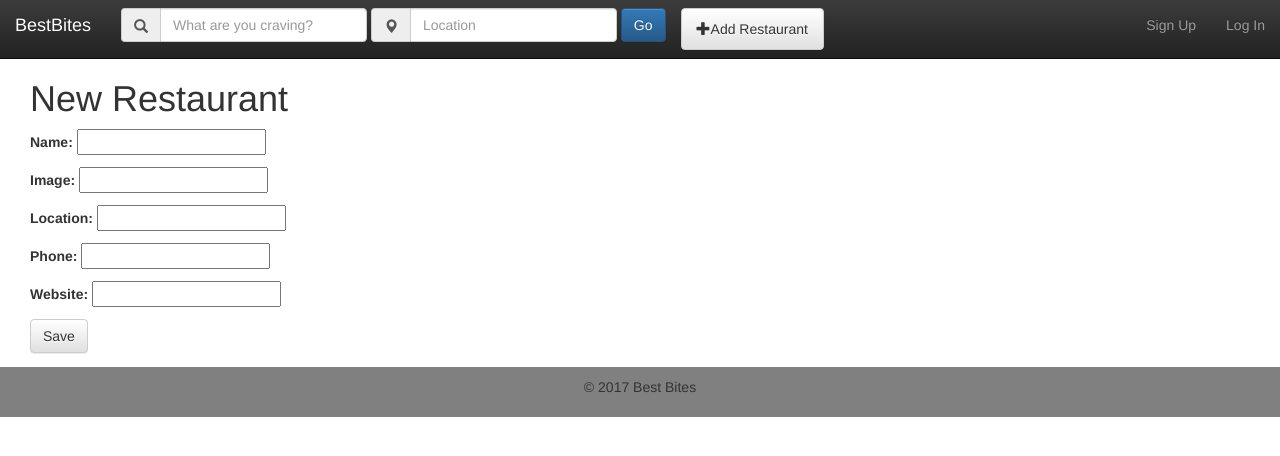
After one commit to jchung722/Best-Bites, a Django app: page /restaurant/new/ in a window 1280 px wide. The commit adds this page. Shown: the top 456 px of the page. Run offline with Django 3.2, Linux system fonts and the light colour scheme; some libraries are stand-ins or nearby versions.

Commit message:
can add restaurant and dishes

```diff
--- a/BestBitesSite/settings.py
+++ b/BestBitesSite/settings.py
@@ -39,7 +39,6 @@ INSTALLED_APPS = [
     'django.contrib.messages',
     'django.contrib.staticfiles',
     'website',
-    'star_ratings',
 ]
 
 MIDDLEWARE = [
--- a/BestBitesSite/urls.py
+++ b/BestBitesSite/urls.py
@@ -19,5 +19,4 @@ from django.contrib import admin
 urlpatterns = [
     url(r'^admin/', admin.site.urls),
     url(r'', include('website.urls')),
-    url(r'^ratings/', include('star_ratings.urls', namespace='ratings', app_name='ratings')),
 ]
--- a/website/forms.py
+++ b/website/forms.py
@@ -1,7 +1,7 @@
 from django import forms
 from django.contrib.auth.forms import UserCreationForm
 from django.contrib.auth.models import User
-from .models import Review
+from .models import Review, Dish, Restaurant
 
 
 class SignUpForm(UserCreationForm):
@@ -18,3 +18,15 @@ class ReviewForm(forms.ModelForm):
     class Meta:
         model = Review
         fields = ('rating', 'feedback',)
+
+class DishForm(forms.ModelForm):
+
+    class Meta:
+        model = Dish
+        fields = ('name', 'image', 'price', 'description')
+
+class RestaurantForm(forms.ModelForm):
+
+    class Meta:
+        model = Restaurant
+        fields = ('name', 'image', 'location', 'phone', 'website')
--- a/website/models.py
+++ b/website/models.py
@@ -1,6 +1,5 @@
 from django.db import models
 from django.utils import timezone
-
 
 # Create your models here.
 class Restaurant(models.Model):
--- a/website/static/css/main.css
+++ b/website/static/css/main.css
@@ -21,10 +21,13 @@ span {
 }
 
 .thumbnail {
-
   text-align: center;
   height: 250px;
   width: 250px;
+}
+
+#thumbnail-image  {
+  height: 100%;
 }
 
 #browse{
--- a/website/templates/website/dish_detail.html
+++ b/website/templates/website/dish_detail.html
@@ -18,7 +18,7 @@
         <a href="{% url 'dish_detail' pk=dish.pk %}"><img class="other-dishes-images" src="{{ dish.image }}" alt="{{dish.name}}"></a>
         <p>{{dish.name}}</p>
       {% endfor %}
-      <div><button type="button" class="btn btn-primary">See Menu</button></div>
+      <a href="{% url 'restaurant_detail' pk=dish.restaurant.pk %}" type="button" class="btn btn-primary">See Menu</a>
     </div>
     <div class="col-md-12">
       <h2 id="review-head">Reviews</h2>
--- a/website/templates/website/main.html
+++ b/website/templates/website/main.html
@@ -1,5 +1,4 @@
 {% load staticfiles %}
-{% load ratings %}
 
 <html>
     <head>
@@ -10,7 +9,6 @@
         <link rel="stylesheet" href="{% static 'css/dish_detail.css' %}">
         <link rel="stylesheet" href="{% static 'css/user_detail.css' %}">
         <link rel="icon" href="{% static 'img/favicon.ico' %}">
-        <link rel="stylesheet" href="{% static 'star-ratings/css/star-ratings.css' %}">
     </head>
     <header>
       <nav class="navbar navbar-inverse navbar-static-top">
@@ -21,10 +19,10 @@
             </a>
           </div>
           <div class="collapse navbar-collapse" id="bs-example-navbar-collapse-1">
-            <form class="navbar-form navbar-left">
+            <form class="navbar-form navbar-left" action="{% url 'dish_list' %}" method="GET">
                 <div class="input-group mb-2 mr-sm-2 mb-sm-0">
                   <div class="input-group-addon"><span class="glyphicon glyphicon-search" aria-hidden="true"></span></div>
-                  <input type="text" class="form-control" id="inlineFormInputGroupUsername2" placeholder="What are you craving?">
+                  <input type="text" class="form-control" id="inlineFormInputGroupUsername2" name="q" placeholder="What are you craving?">
                 </div>
 
                 <div class="input-group mb-2 mr-sm-2 mb-sm-0">
@@ -34,6 +32,9 @@
 
                 <button type="submit" class="btn btn-primary">Go</button>
             </form>
+            <ul class="nav nav-pills navbar-left">
+              <li><a href="{% url 'restaurant_new' %}" class="nav navbar-nav navbar-left btn btn-default navbar-btn"><span class="glyphicon glyphicon-plus"></span>Add Restaurant</a></li>
+            </ul>
             <ul class="nav navbar-nav navbar-right">
               {% if user.is_authenticated %}
                   <li><a href="{% url 'user_detail' pk=user.pk %}">{{user.username}}</a></li>
@@ -54,7 +55,6 @@
       </div>
       <script src="https://ajax.googleapis.com/ajax/libs/jquery/1.12.4/jquery.min.js"></script>
       <script src="https://maxcdn.bootstrapcdn.com/bootstrap/3.3.7/js/bootstrap.min.js" integrity="sha384-Tc5IQib027qvyjSMfHjOMaLkfuWVxZxUPnCJA7l2mCWNIpG9mGCD8wGNIcPD7Txa" crossorigin="anonymous"></script>
-      <script type="text/javascript" src="{% static 'star-ratings/js/dist/star-ratings.min.js' %}"></script>
     </body>
     <footer>
       <p>	&copy; 2017 Best Bites</p>
--- /dev/null
+++ b/website/templates/website/restaurant_new.html
@@ -0,0 +1,9 @@
+{% extends 'website/main.html' %}
+
+{% block content %}
+    <h1>New Restaurant</h1>
+    <form method="POST" class="restaurant-form">{% csrf_token %}
+        {{ form.as_p }}
+        <button type="submit" class="save btn btn-default">Save</button>
+    </form>
+{% endblock %}
--- a/website/urls.py
+++ b/website/urls.py
@@ -12,4 +12,7 @@ urlpatterns = [
     url(r'^signup/$', views.signup, name='signup'),
     url(r'^login/$', auth_views.login, {'template_name': 'website/login.html'}, name='login'),
     url(r'^logout/$', auth_views.logout, {'next_page': '/'}, name='logout'),
+    url(r'^search', views.dish_list, name='dish_list'),
+    url(r'^restaurant/(?P<pk>\d+)/dish/new/$', views.dish_new, name='dish_new'),
+    url(r'^restaurant/new/$', views.restaurant_new, name='restaurant_new'),
 ]
--- a/website/views.py
+++ b/website/views.py
@@ -4,7 +4,7 @@ from .models import Dish, Restaurant, Review
 from django.contrib.auth import login, authenticate
 from django.contrib.auth.forms import UserCreationForm
 from django.contrib.auth.models import User
-from .forms import SignUpForm, ReviewForm
+from .forms import SignUpForm, ReviewForm, DishForm, RestaurantForm
 
 # Create your views here.
 def home(request):
@@ -51,3 +51,34 @@ def signup(request):
     else:
         form = SignUpForm()
     return render(request, 'website/signup.html', {'form': form})
+
+def dish_list(request):
+    dishes = Dish.objects.all()
+    query = request.GET.get("q")
+    if query:
+        dishes = dishes.filter(name__icontains=query)
+    return render(request, 'website/dish_list.html', {'dishes': dishes})
+
+def dish_new(request, pk):
+    restaurant = Restaurant.objects.get(pk=pk)
+    if request.method == "POST":
+        form = DishForm(request.POST)
+        if form.is_valid():
+            dish = form.save(commit=False)
+            dish.restaurant = restaurant
+            dish.save()
+            return redirect('restaurant_detail', pk=restaurant.pk)
+    else:
+        form = DishForm()
+    return render(request, 'website/dish_new.html', {'form': form})
+
+def restaurant_new(request):
+    if request.method == "POST":
+        form = RestaurantForm(request.POST)
+        if form.is_valid():
+            restaurant = form.save(commit=False)
+            restaurant.save()
+            return redirect('restaurant_detail', pk=restaurant.pk)
+    else:
+        form = RestaurantForm()
+    return render(request, 'website/restaurant_new.html', {'form': form})
```
Also changed, not shown: website/templates/website/dish_list.html (added, +16 -0 lines), website/templates/website/dish_new.html (added, +9 -0 lines), website/templates/website/home.html (+7 -6 lines), website/templates/website/restaurant_detail.html (+7 -2 lines).
